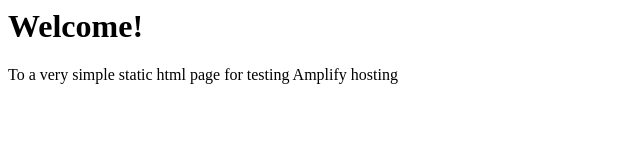
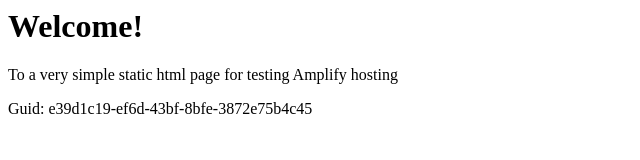
Before and after one commit to aws-aemilia-dub/Github-PR-Commit-Integration-Test-DoNotTouch-v1-preprod-eu-west-1, a website: page src/index.html in a window 1280 px wide. Shown: the whole page, without its empty margins (0-640 px from the left). Drawn offline with Linux system fonts and the light colour scheme.

Commit message:
commit from integ tests

```diff
--- a/src/index.html
+++ b/src/index.html
@@ -1,3 +1,5 @@
+
+
 <html lang="en">
 
 <head>
@@ -10,6 +12,6 @@
 <body>
     <h1>Welcome!</h1>
     <p>To a very simple static html page for testing Amplify hosting</p>
-</body>
+    <p>Guid: e39d1c19-ef6d-43bf-8bfe-3872e75b4c45</p></body>
 
 </html>
```
